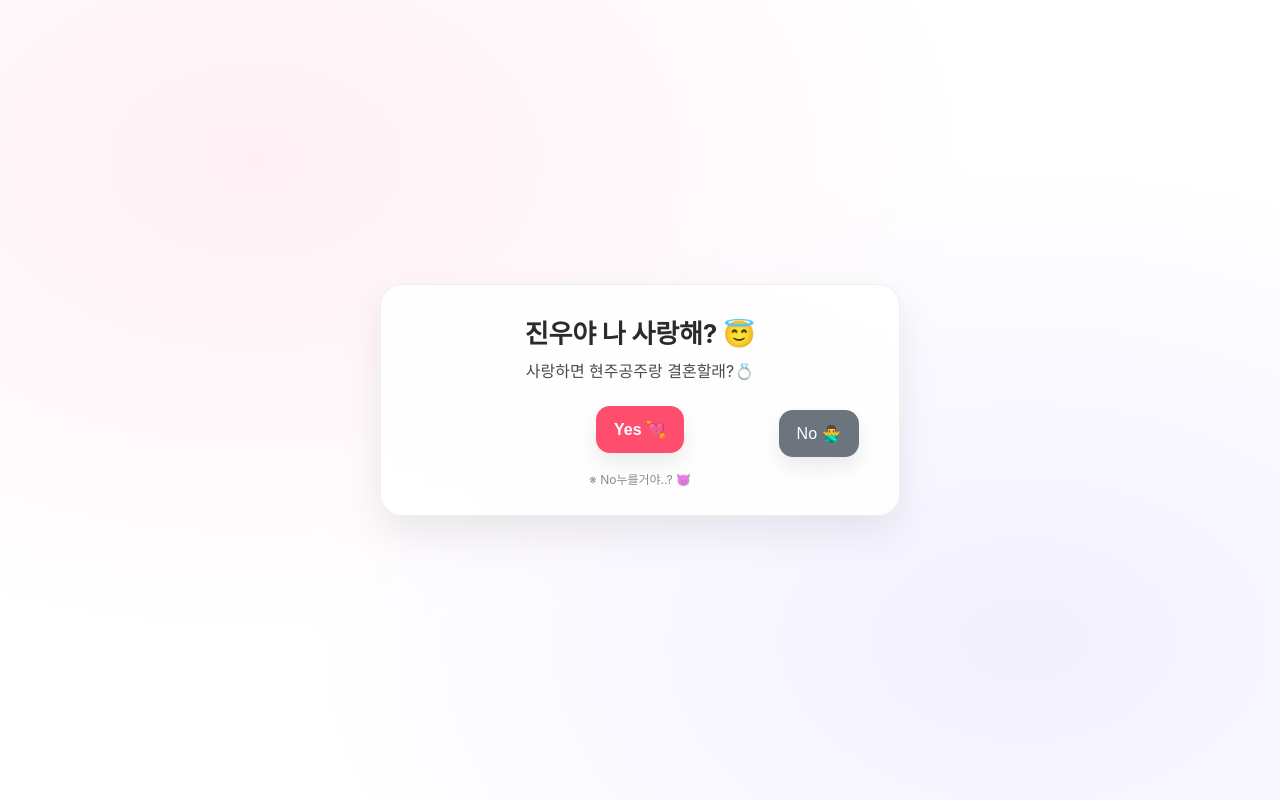
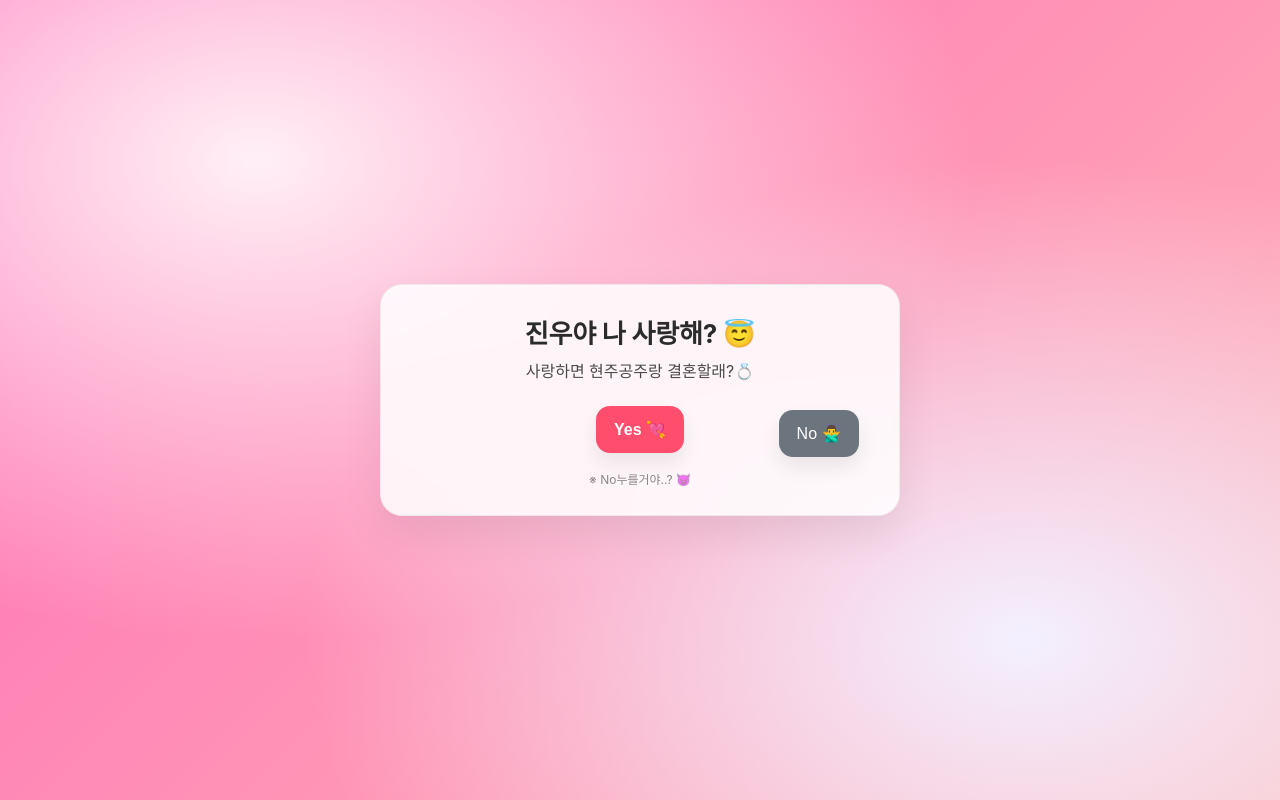
Before and after one commit to hyunju12345/Happy-Valentine-day, a plain HTML site: page index.html in a window 1280 px wide. Drawn offline with Linux system fonts and the light colour scheme.

Commit message:
change background color

```diff
--- a/styles.css
+++ b/styles.css
@@ -19,7 +19,7 @@
     background:
       radial-gradient(1200px 800px at 20% 20%, var(--bg1), transparent 60%),
       radial-gradient(1200px 800px at 80% 80%, var(--bg2), transparent 60%),
-      linear-gradient(135deg, #fff, #fff);
+      linear-gradient(135deg, #ff6db6, #ffb6b6);
     color: var(--text);
     overflow: hidden;
   }
```
